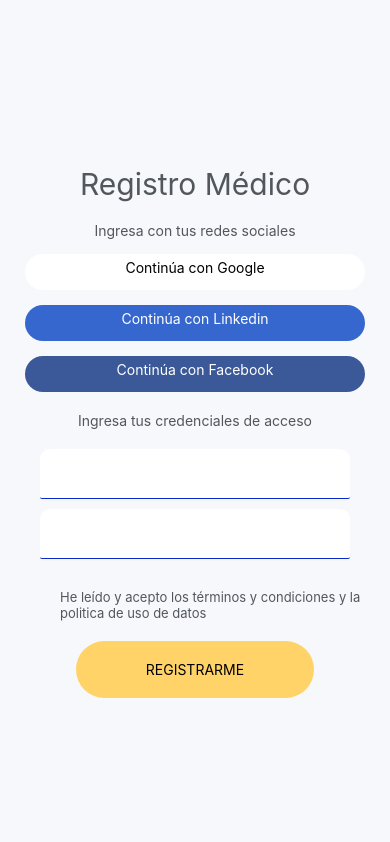
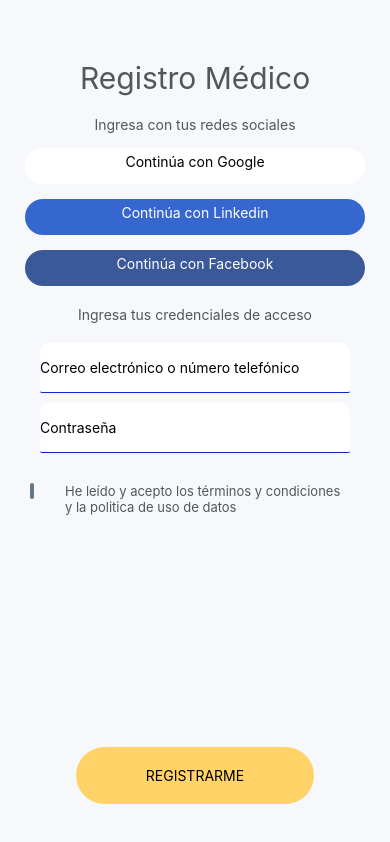
Before and after one commit to hellend08/RETO-REACT-NATIVE, a React Native app: screen / in a window 390 px wide. Built offline with nearby package versions, Linux system fonts and the light colour scheme.

Commit message:
Añadiendo checkbox y placeholder

```diff
--- a/App.js
+++ b/App.js
@@ -1,8 +1,9 @@
 import { StatusBar } from 'expo-status-bar';
 import React from 'react';
-import { StyleSheet, Text, View, TouchableOpacity, TextInput } from 'react-native';
+import { StyleSheet, Text, View, TouchableOpacity, TextInput, CheckBox} from 'react-native';
 
 export default function App() {
+
   return (
     <View style={styles.container}>
       <Text style={styles.title}>Registro Médico</Text>
@@ -17,13 +18,19 @@ export default function App() {
         <Text style={styles.textButton}>Continúa con Facebook</Text>
       </TouchableOpacity>
       <Text style={{color: '#52575C', marginVertical: 20}}>Ingresa tus credenciales de acceso</Text>
-      <StatusBar style="auto" />
-      <TextInput style={styles.input}/>
-      <TextInput style={styles.input}/>
-      <Text keyboardType style={{fontSize:13, color: '#52575C', marginVertical: 20, marginHorizontal: 10, marginLeft: 60}}>He leído y acepto los términos y condiciones y la politica de uso de datos</Text>
+      <TextInput placeholder='Correo electrónico o número telefónico' style={styles.input}/>
+      <TextInput placeholder='Contraseña'style={styles.input}/>
+      <View  style={styles.section}>
+      <CheckBox style={styles.checkbox}/>
+      <Text
+      style={{fontSize:13, color: '#52575C', marginVertical: 10, marginHorizontal: 25}}>
+      He leído y acepto los términos y condiciones y la politica de uso de datos
+      </Text>
+      </View>
       <TouchableOpacity style={styles.buttonRegistry}>
         <Text>REGISTRARME</Text>
       </TouchableOpacity>
+      <StatusBar style="auto" />
     </View>
   );
 }
@@ -89,4 +96,16 @@ const styles = StyleSheet.create({
     paddingHorizontal: 70,
     borderRadius: 45,
   },
+  section: {
+    flex: 1,
+    flexDirection: 'row',
+    marginVertical: 10,
+    marginHorizontal: 20,
+  },
+  checkbox: {
+    flex: 1,
+    flexDirection: 'row',
+    marginHorizontal: 10,
+    marginVertical: 10,
+  }
 });
--- a/app.json
+++ b/app.json
@@ -23,7 +23,8 @@
       "adaptiveIcon": {
         "foregroundImage": "./assets/adaptive-icon.png",
         "backgroundColor": "#FFFFFF"
-      }
+      },
+      "package": "com.retoweb.reactnative"
     },
     "web": {
       "favicon": "./assets/favicon.png"
```
Also changed, not shown: assets/icon/eye.png (renamed from assets/icon/eye (1).png), assets/icon/user.png (renamed from assets/icon/user (1).png).
